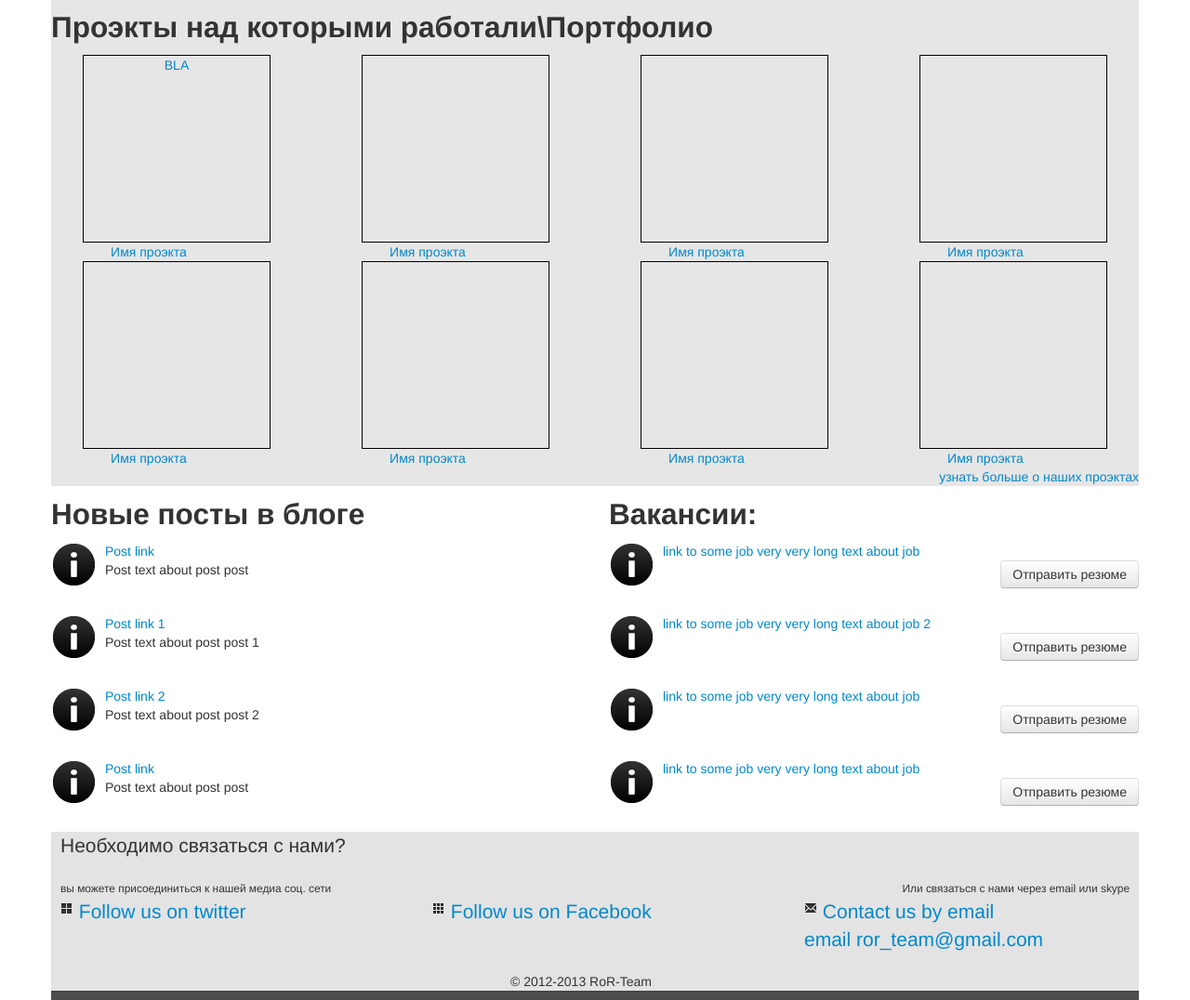
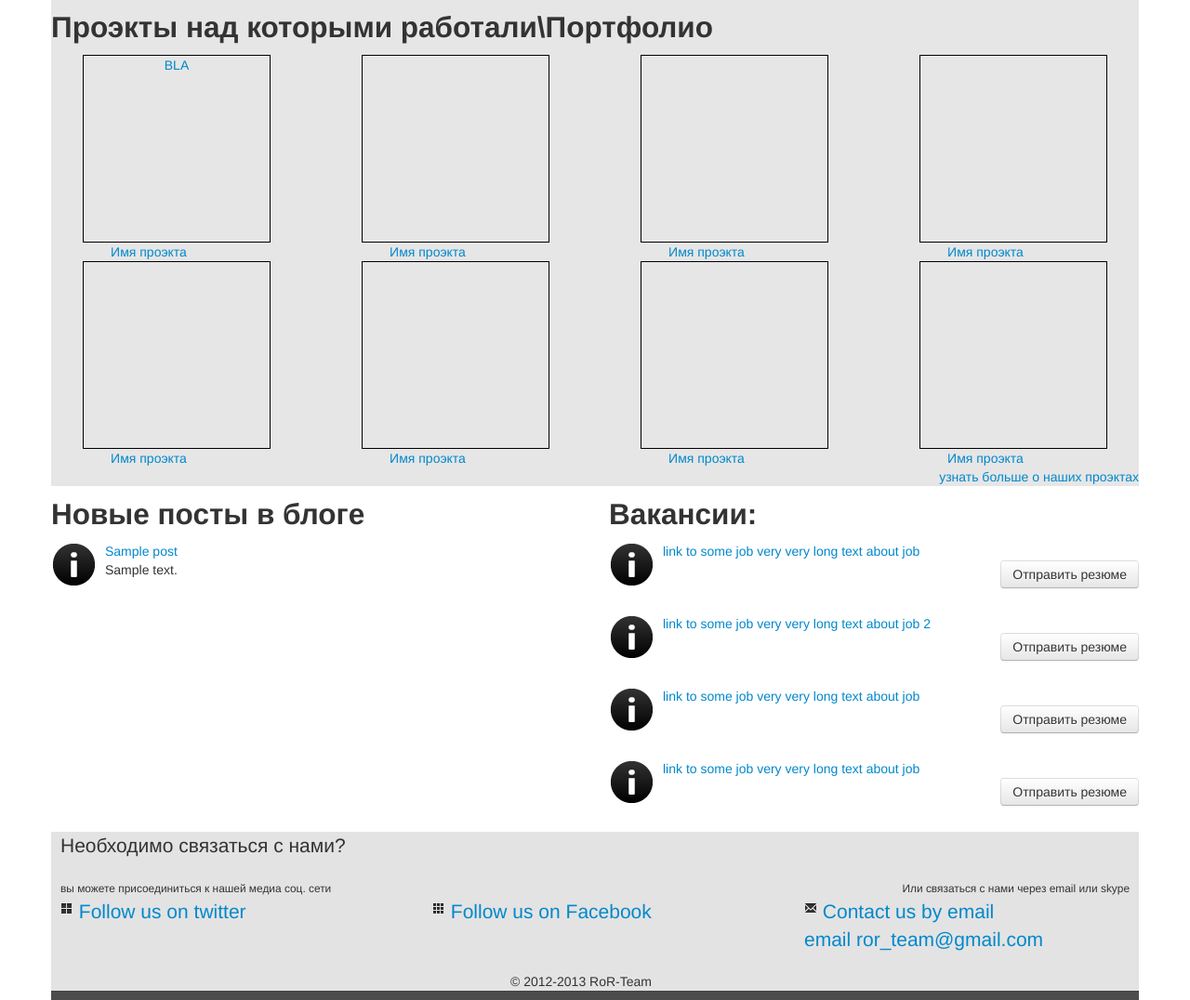
Before and after one commit to SBS-team/ror_team, a Rails app: page /home/index in a window 1280 px wide. Shown: the part 345-1421 px from the top of the page at 93% size. Run offline with Rails 7, Linux system fonts and the light colour scheme; tables that the repository leaves empty hold one stand-in row (values such as "Sample post"); style sheets or scripts are compiled from the project's sources; some libraries are stand-ins or nearby versions.

Commit message:
fix controller and links

```diff
--- a/app/controllers/home_controller.rb
+++ b/app/controllers/home_controller.rb
@@ -1,7 +1,7 @@
 class HomeController < ApplicationController
 
   def index
-    @post = Post.all
+    @post = Post.limit(4)
   end
 
   #def show
--- a/app/views/home/index.html.haml
+++ b/app/views/home/index.html.haml
@@ -90,30 +90,14 @@
       %h2
         Новые посты в блоге
       %div.bl_content
-        %div.post
-          %img{:src => '/icon-info.png'}
-          %div.title
-            = link_to 'Post link', post_path(params[:id])
-          %div.cont
-            Post text about post post
-        %div.post
-          %img{:src => '/icon-info.png'}
-          %div.title
-            = link_to 'Post link 1', post_path(params[:id])
-          %div.cont
-            Post text about post post 1
-        %div.post
-          %img{:src => '/icon-info.png'}
-          %div.title
-            = link_to 'Post link 2', post_path(params[:id])
-          %div.cont
-            Post text about post post 2
-        %div.post
-          %img{:src => '/icon-info.png'}
-          %div.title
-            = link_to 'Post link', post_path(params[:id])
-          %div.cont
-            Post text about post post
+        - @post.each do |post|
+          %div.post
+            %img{:src => '/icon-info.png'}
+            %div.title
+              = link_to post.title, post_path(post.id)
+            %div.cont
+              = post.description
+
     %div.span6.jobs
       %h2
         Вакансии:
```
